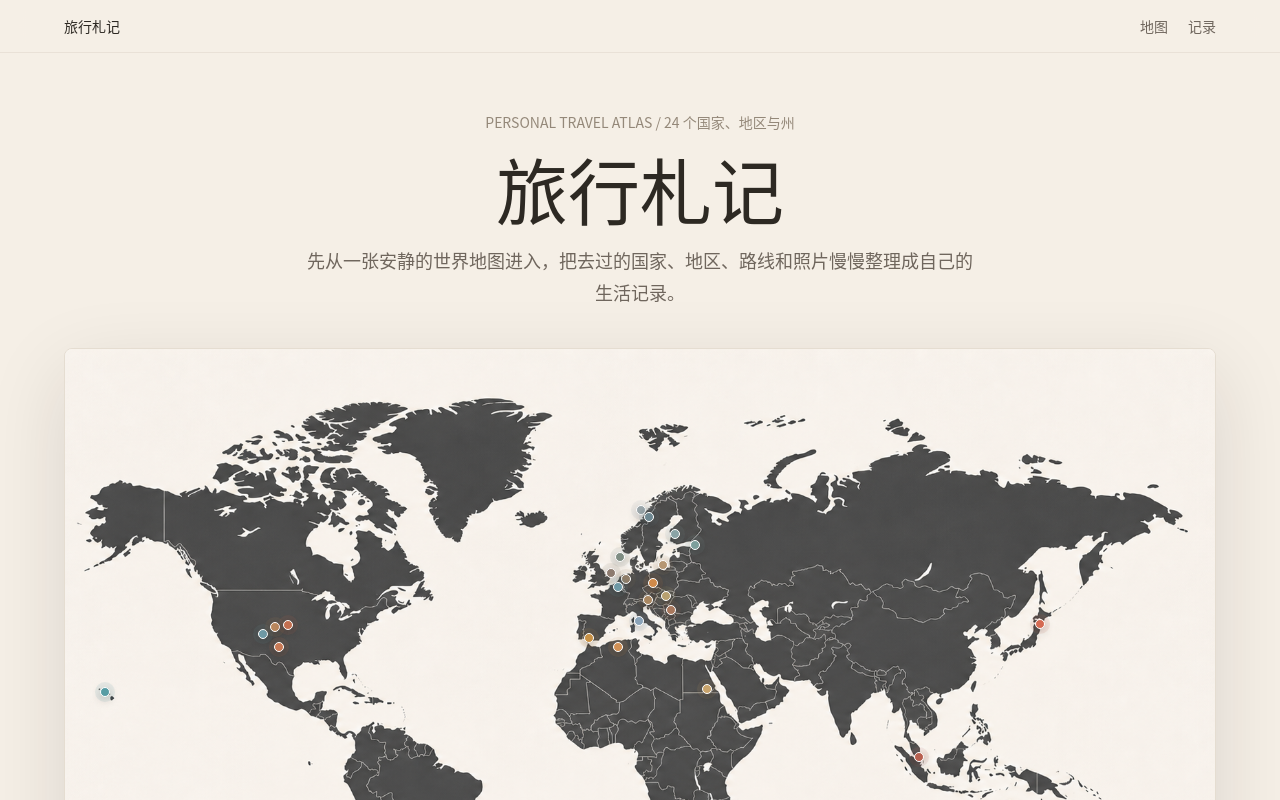
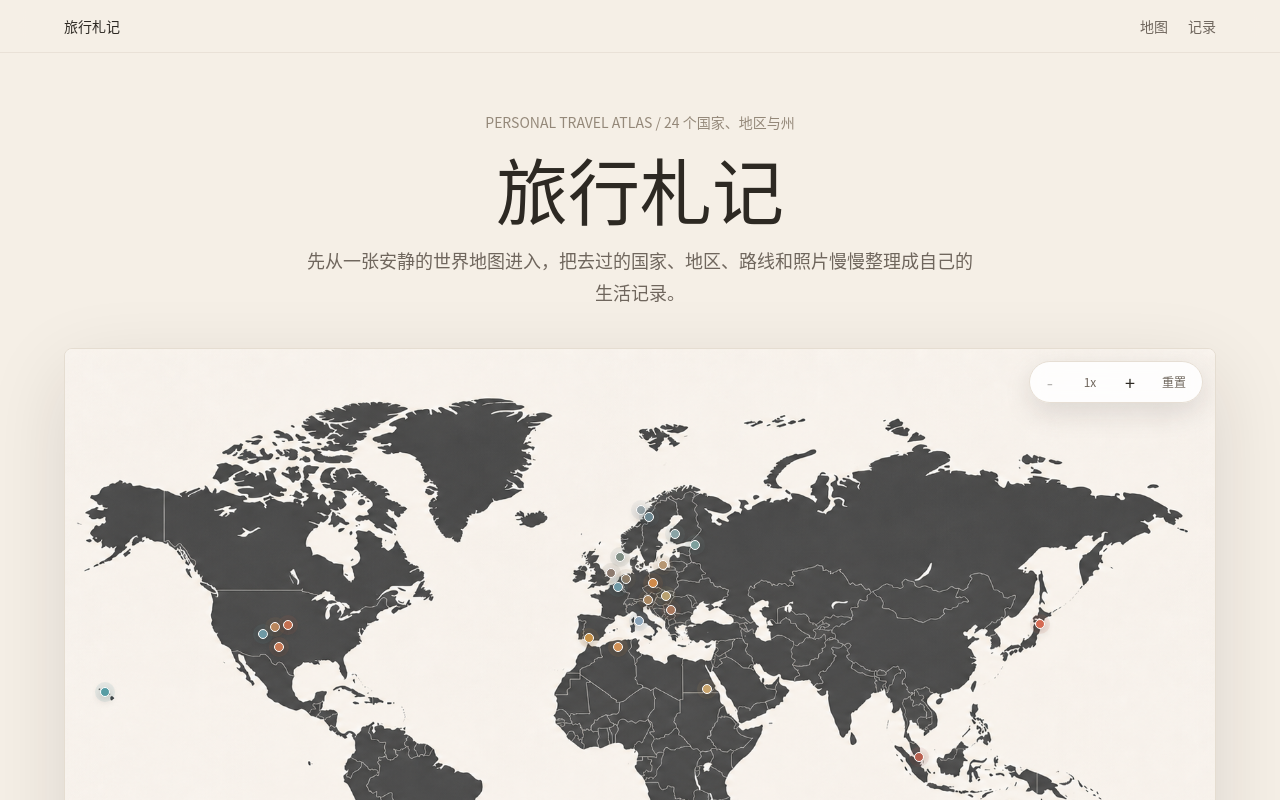
Before and after one commit to Tony-Zhaoxy/travel-journal, a Next.js app: page / in a window 1280 px wide. Shown: the top 800 px of the page. Built offline with nearby package versions, Linux system fonts and the light colour scheme.

Commit message:
Add map zoom and pan controls

```diff
--- a/components/InteractiveWorldMap.tsx
+++ b/components/InteractiveWorldMap.tsx
@@ -1,7 +1,8 @@
 "use client";
 
 import { motion } from "framer-motion";
-import { useMemo, useState } from "react";
+import { useMemo, useRef, useState } from "react";
+import type { PointerEvent } from "react";
 import type { TravelEntry } from "@/types/travel";
 
 type InteractiveWorldMapProps = {
@@ -12,6 +13,24 @@ type ProjectedPoint = {
   x: number;
   y: number;
 };
+
+type PanPosition = {
+  x: number;
+  y: number;
+};
+
+type DragState = {
+  pointerId: number;
+  startX: number;
+  startY: number;
+  startPan: PanPosition;
+};
+
+const zoomLevels = [1, 1.25, 1.5] as const;
+
+function clamp(value: number, min: number, max: number) {
+  return Math.min(Math.max(value, min), max);
+}
 
 function project(travel: TravelEntry): ProjectedPoint {
   if (travel.mapPosition) {
@@ -37,6 +56,12 @@ function scrollToCountry(slug: string) {
 
 export function InteractiveWorldMap({ travels }: InteractiveWorldMapProps) {
   const [activeSlug, setActiveSlug] = useState<string | null>(null);
+  const [zoomIndex, setZoomIndex] = useState(0);
+  const [pan, setPan] = useState<PanPosition>({ x: 0, y: 0 });
+  const viewportRef = useRef<HTMLDivElement>(null);
+  const dragRef = useRef<DragState | null>(null);
+
+  const zoom = zoomLevels[zoomIndex];
 
   const activeTravel = useMemo(
     () => travels.find((travel) => travel.slug === activeSlug),
@@ -45,13 +70,133 @@ export function InteractiveWorldMap({ travels }: InteractiveWorldMapProps) {
 
   const activePoint = activeTravel ? project(activeTravel) : undefined;
 
+  function clampPan(nextPan: PanPosition, nextZoom = zoom) {
+    const viewport = viewportRef.current;
+
+    if (!viewport || nextZoom === 1) {
+      return { x: 0, y: 0 };
+    }
+
+    const maxX = (viewport.clientWidth * (nextZoom - 1)) / 2;
+    const maxY = (viewport.clientHeight * (nextZoom - 1)) / 2;
+
+    return {
+      x: clamp(nextPan.x, -maxX, maxX),
+      y: clamp(nextPan.y, -maxY, maxY)
+    };
+  }
+
+  function changeZoom(direction: 1 | -1) {
+    const nextIndex = clamp(zoomIndex + direction, 0, zoomLevels.length - 1);
+    const nextZoom = zoomLevels[nextIndex];
+
+    setZoomIndex(nextIndex);
+    setPan((currentPan) => clampPan(currentPan, nextZoom));
+  }
+
+  function resetMapView() {
+    setZoomIndex(0);
+    setPan({ x: 0, y: 0 });
+    setActiveSlug(null);
+  }
+
+  function handlePointerDown(event: PointerEvent<HTMLDivElement>) {
+    if (zoom === 1) {
+      return;
+    }
+
+    event.currentTarget.setPointerCapture(event.pointerId);
+    dragRef.current = {
+      pointerId: event.pointerId,
+      startX: event.clientX,
+      startY: event.clientY,
+      startPan: pan
+    };
+  }
+
+  function handlePointerMove(event: PointerEvent<HTMLDivElement>) {
+    const dragState = dragRef.current;
+
+    if (!dragState || dragState.pointerId !== event.pointerId) {
+      return;
+    }
+
+    setPan(
+      clampPan({
+        x: dragState.startPan.x + event.clientX - dragState.startX,
+        y: dragState.startPan.y + event.clientY - dragState.startY
+      })
+    );
+  }
+
+  function handlePointerEnd(event: PointerEvent<HTMLDivElement>) {
+    if (dragRef.current?.pointerId === event.pointerId) {
+      dragRef.current = null;
+    }
+  }
+
   return (
     <div className="space-y-4">
       <div
         className="relative overflow-hidden rounded-lg border border-[#e5ddd1] bg-[#fbf7ef] shadow-[0_24px_80px_rgba(31,27,21,0.12)]"
         onClick={() => setActiveSlug(null)}
       >
-        <div className="relative aspect-[1672/941] w-full md:min-h-[320px]">
+        <div className="absolute right-3 top-3 z-50 flex items-center gap-1 rounded-full border border-[#e6ded4] bg-white/86 p-1 text-[#2d2923] shadow-[0_10px_28px_rgba(31,27,21,0.12)] backdrop-blur">
+          <button
+            aria-label="缩小地图"
+            className="grid h-8 w-8 place-items-center rounded-full text-lg leading-none transition hover:bg-[#f1e8db] disabled:cursor-not-allowed disabled:opacity-35"
+            disabled={zoomIndex === 0}
+            onClick={(event) => {
+              event.stopPropagation();
+              changeZoom(-1);
+            }}
+            type="button"
+          >
+            -
+          </button>
+          <span className="min-w-10 text-center text-xs text-[#6f665d]">
+            {zoom.toFixed(2).replace(/\.00$/, "")}x
+          </span>
+          <button
+            aria-label="放大地图"
+            className="grid h-8 w-8 place-items-center rounded-full text-lg leading-none transition hover:bg-[#f1e8db] disabled:cursor-not-allowed disabled:opacity-35"
+            disabled={zoomIndex === zoomLevels.length - 1}
+            onClick={(event) => {
+              event.stopPropagation();
+              changeZoom(1);
+            }}
+            type="button"
+          >
+            +
+          </button>
+          <button
+            aria-label="重置地图视图"
+            className="hidden rounded-full px-3 py-2 text-xs text-[#6f665d] transition hover:bg-[#f1e8db] sm:block"
+            onClick={(event) => {
+              event.stopPropagation();
+              resetMapView();
+            }}
+            type="button"
+          >
+            重置
+          </button>
+        </div>
+
+        <div
+          className={`relative aspect-[1672/941] w-full select-none md:min-h-[320px] ${
+            zoom > 1 ? "touch-none cursor-grab active:cursor-grabbing" : "touch-pan-y"
+          }`}
+          onPointerCancel={handlePointerEnd}
+          onPointerDown={handlePointerDown}
+          onPointerMove={handlePointerMove}
+          onPointerUp={handlePointerEnd}
+          ref={viewportRef}
+        >
+          <motion.div
+            animate={{ scale: zoom, x: pan.x, y: pan.y }}
+            className="absolute inset-0"
+            transition={{ duration: 0.22, ease: [0.22, 1, 0.36, 1] }}
+          >
             <img
               alt="极简世界地图"
               className="absolute inset-0 h-full w-full object-contain"
@@ -77,6 +222,7 @@ export function InteractiveWorldMap({ travels }: InteractiveWorldMapProps) {
                   onFocus={() => setActiveSlug(travel.slug)}
                   onMouseEnter={() => setActiveSlug(travel.slug)}
                   onMouseLeave={() => setActiveSlug(null)}
+                  onPointerDown={(event) => event.stopPropagation()}
                   style={{
                     left: `${Math.min(Math.max(point.x, 2), 98)}%`,
                     top: `${Math.min(Math.max(point.y, 6), 94)}%`,
@@ -121,11 +267,12 @@ export function InteractiveWorldMap({ travels }: InteractiveWorldMapProps) {
                 <p className="mt-2 text-sm text-[#6f665d]">{activeTravel.city}</p>
               </motion.div>
             ) : null}
+          </motion.div>
         </div>
       </div>
 
       <p className="text-center text-xs leading-6 text-[#948879]">
-        点击地图上的点会跳到对应记录；空白区域可以取消当前提示。
+        可轻微放大地图，放大后拖动查看细节；点击地图上的点会跳到对应记录。
       </p>
     </div>
   );
```
Lines whose indentation alone changed are shown as unchanged.
